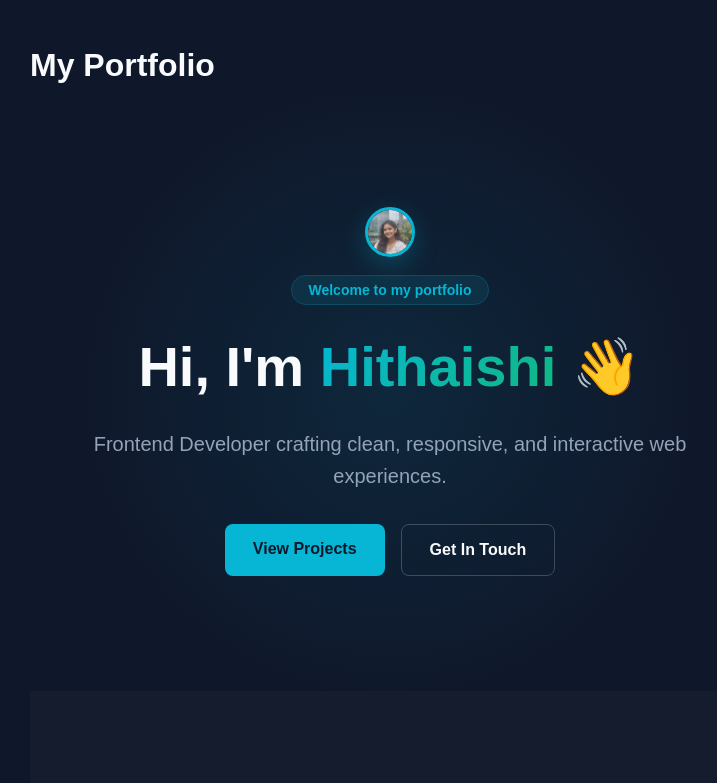
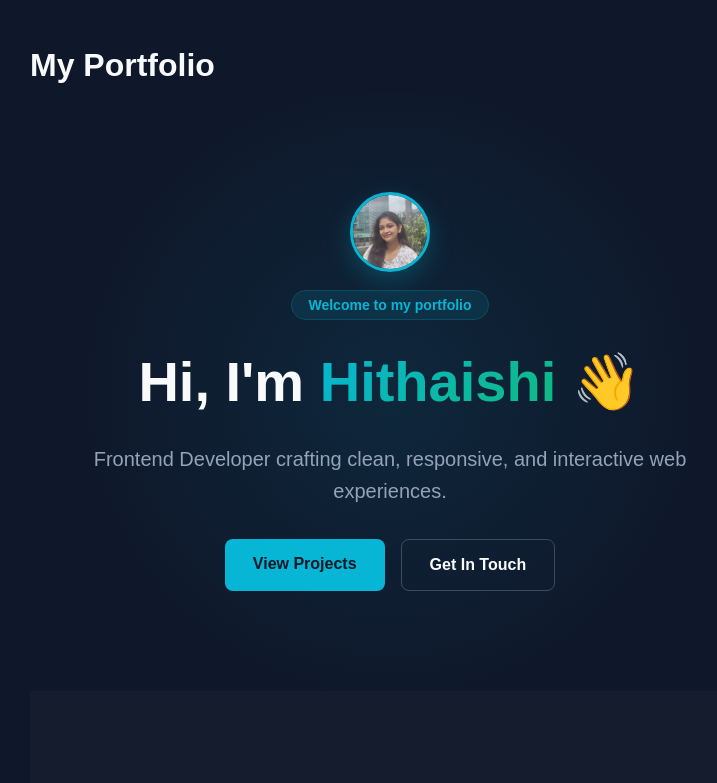
Before and after one commit to hithaishial/portfolio-using-react, a React (Vite) app: page / in a window 1280 px wide. Shown: the top 783 px of the page, without its empty margins (250-967 px from the left). Built offline with nearby package versions, Linux system fonts and the light colour scheme.

Commit message:
made changes in size

```diff
--- a/src/components/Hero.css
+++ b/src/components/Hero.css
@@ -20,8 +20,8 @@
 }
 
 .profile-img {
-  width: 50px;
-  height: 50px;
+  width: 80px;
+  height: 80px;
   border-radius: 50%;
   object-fit: cover;
   border: 3px solid var(--accent-primary);
```
